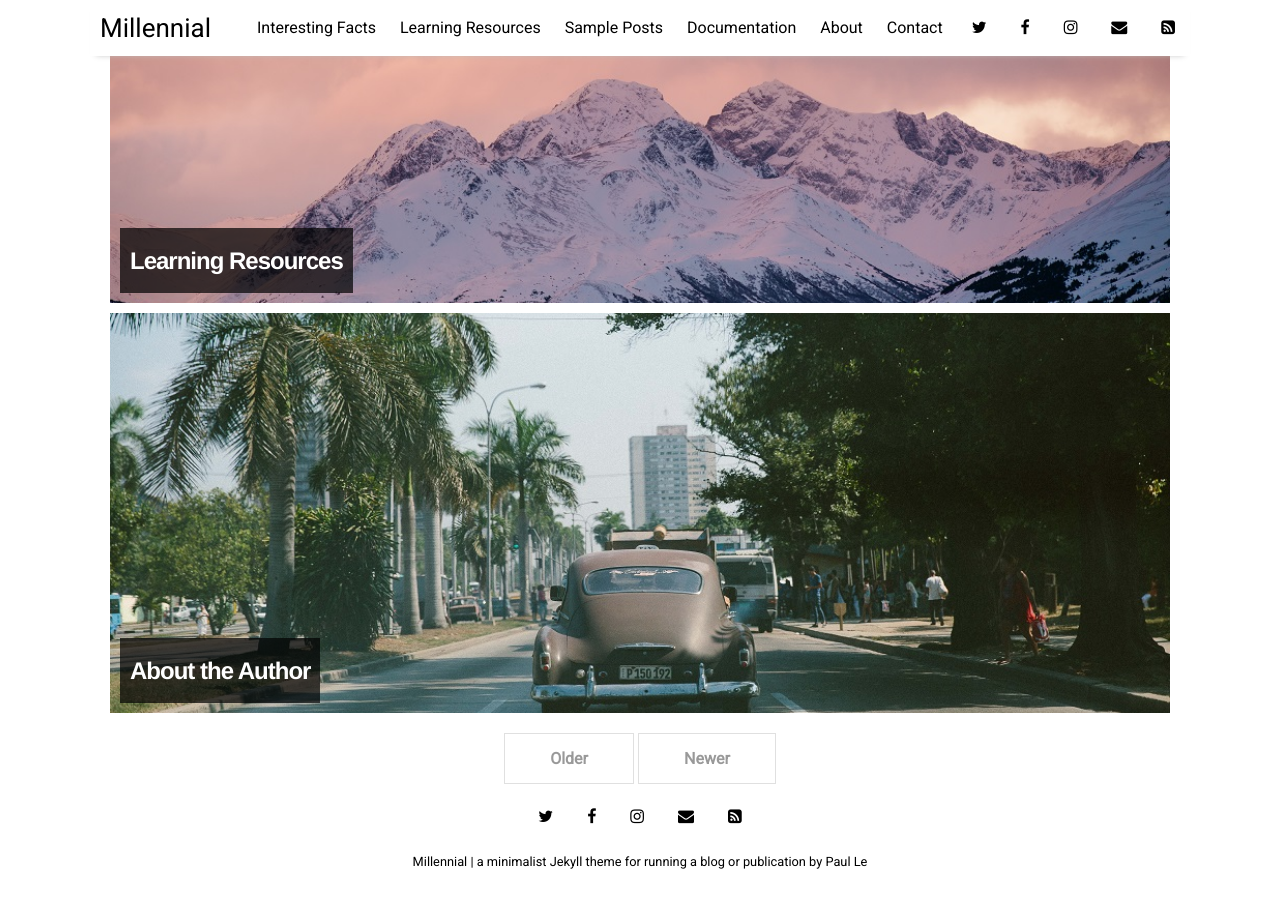
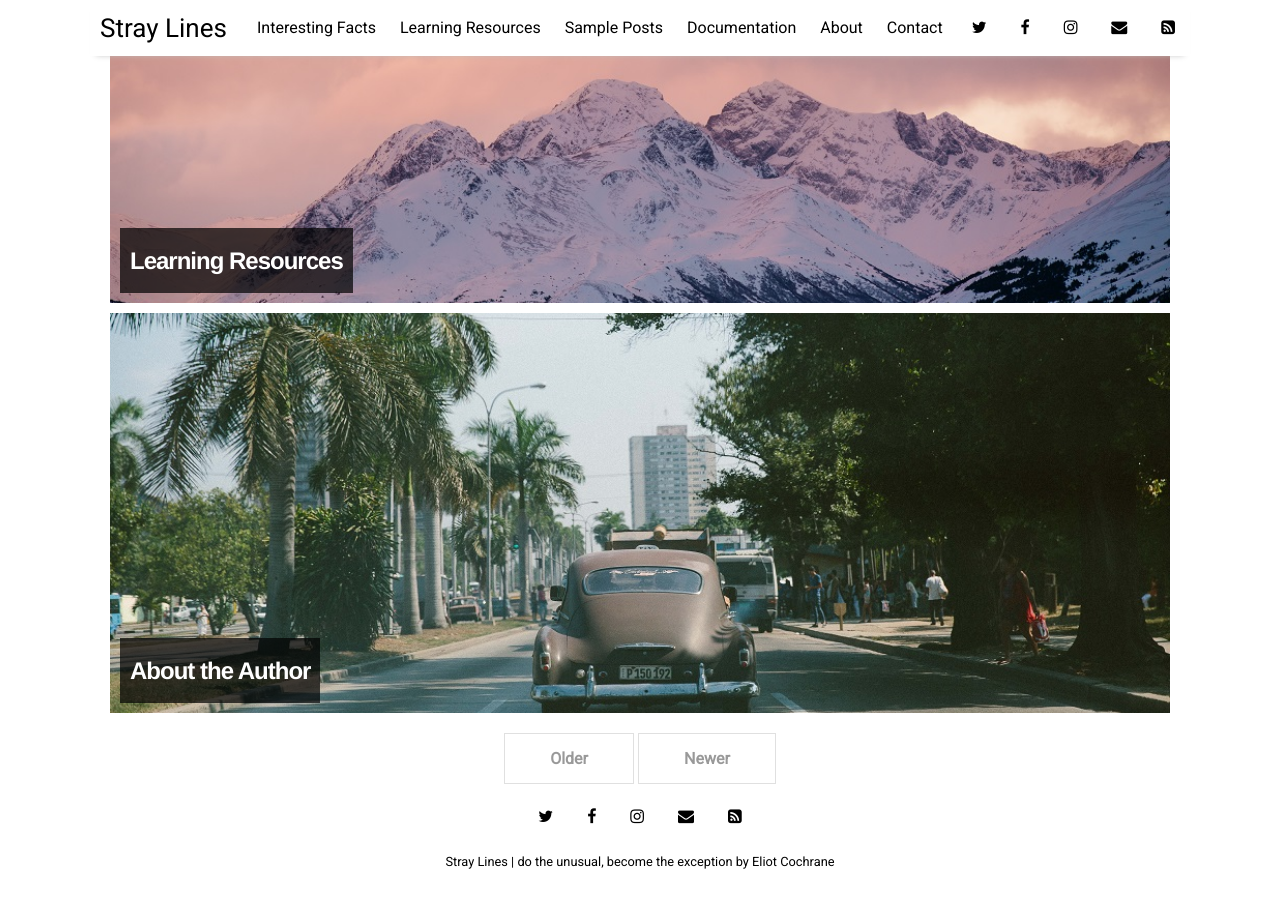
Before and after one commit to eliotcochrane/eliotcochrane.github.io, a Jekyll site: the page built from index.html, in a window 1280 px wide and 900 px high, scrolled down 1398 px. Built offline with Jekyll 4.4.1, drawn with Linux system fonts in a browser that asks for light colours; nearby versions of some CDN libraries; the list of posts is cut into pages by our own code.

Commit message:
Configure title, description, and author

```diff
--- a/_config.yml
+++ b/_config.yml
@@ -10,9 +10,9 @@
 plugins:             [jekyll-paginate, jekyll-sitemap, jekyll-feed, jekyll-seo-tag]
 
 # Customise atom feed settings (this is where Jekyll-Feed gets configuration information)
-title:		           "Millennial"
-description:	       "a minimalist Jekyll theme for running a blog or publication"
-author:              "Paul Le"
+title:		           "Stray Lines"
+description:	       "do the unusual, become the exception"
+author:              "Eliot Cochrane"
 
 # RSS 2.0 can be used instead of Atom by uncommenting following two lines
 #feed:
```
